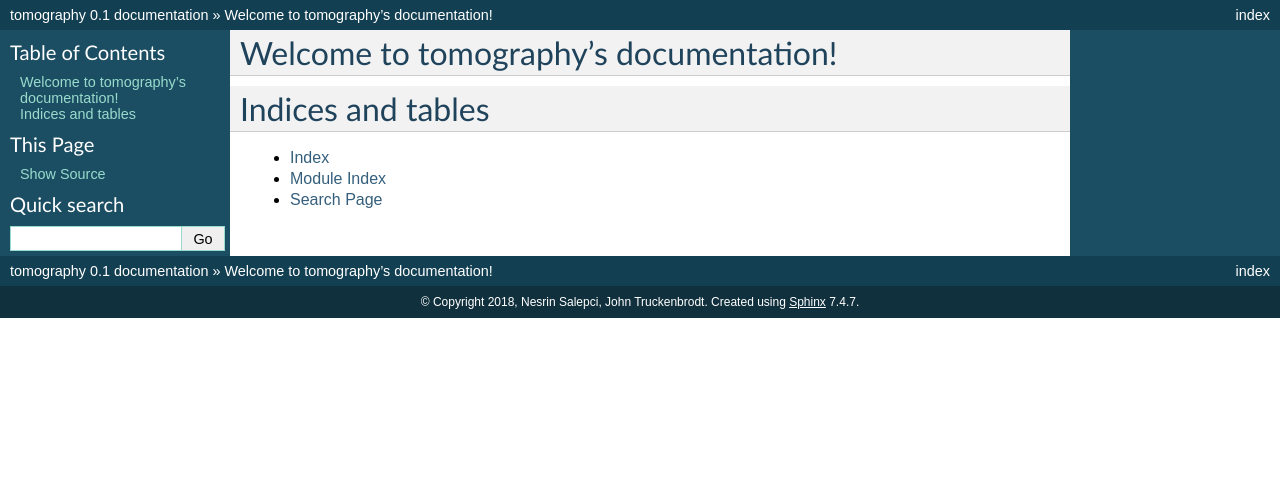
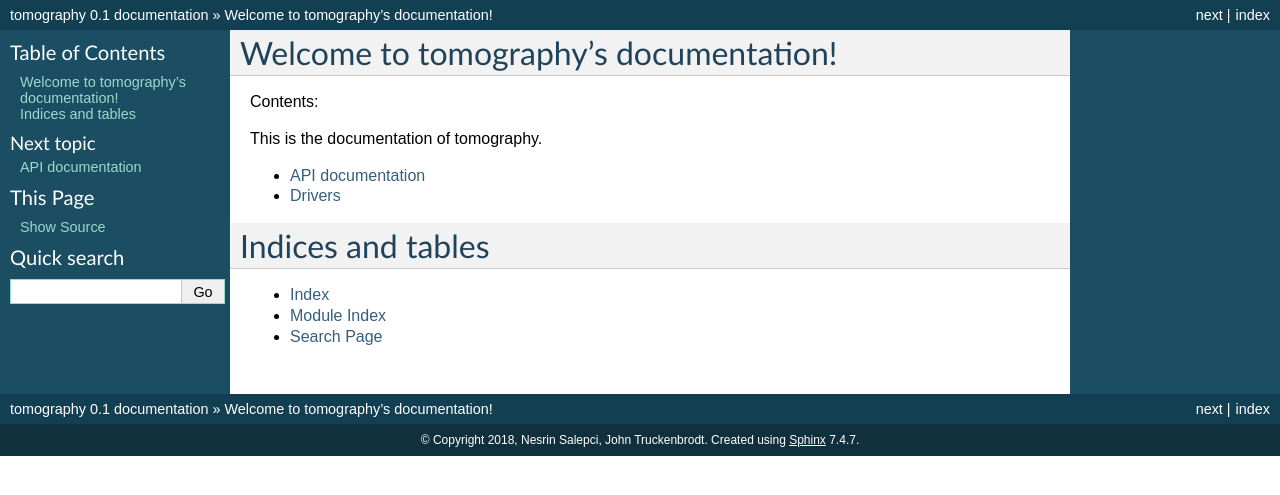
Before and after one commit to EO-College/tomography_tutorial, a Sphinx documentation site: the page built from docs/index.rst, in a window 1280 px wide. Shown: the top 495 px of the page. Built offline with Sphinx 7.4.7, drawn with Linux system fonts in a browser that asks for light colours; formulas are drawn with MathJax 3.

Commit message:
included package tomography in toctree

```diff
--- a/docs/index.rst
+++ b/docs/index.rst
@@ -6,9 +6,13 @@
 Welcome to tomography's documentation!
 ======================================
 
+Contents:
+
+This is the documentation of tomography.
+
 .. toctree::
-   :maxdepth: 2
-   :caption: Contents:
+
+   tomography
 
 
 
```
